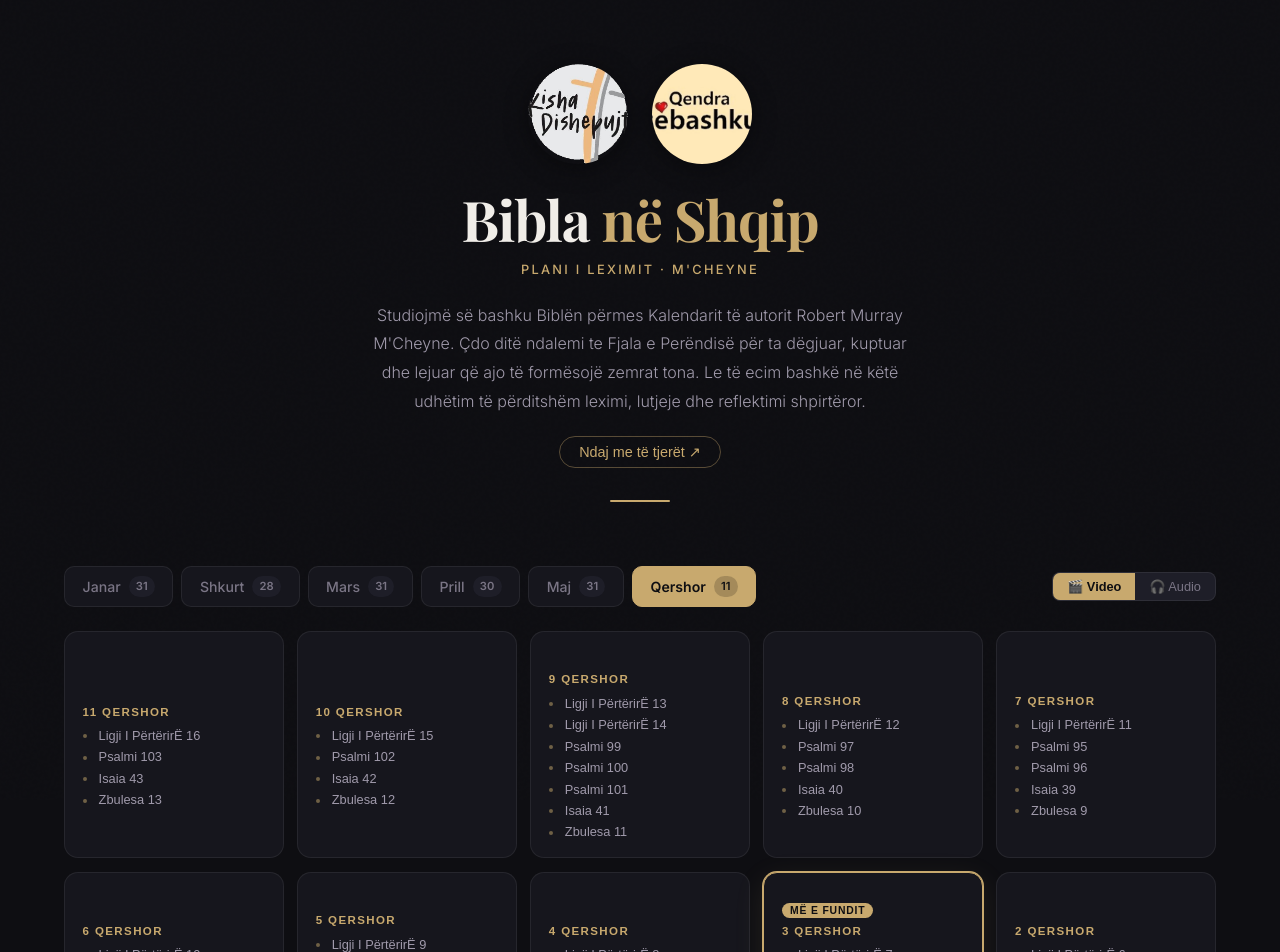
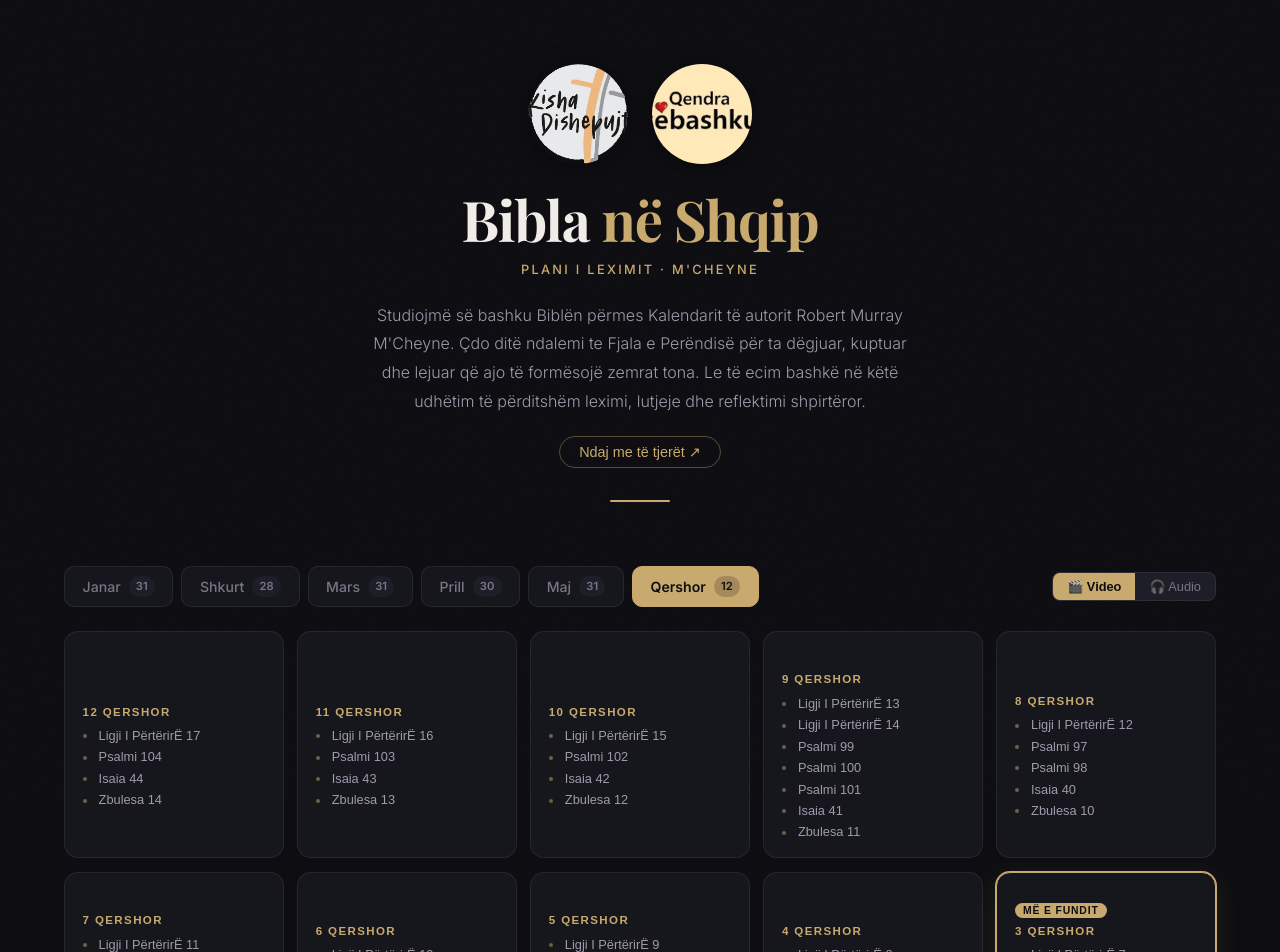
Before and after one commit to jeffandmeredith-max/bibla-shqip, a React (Vite) app: page / in a window 1280 px wide. Shown: the top 952 px of the page. Built offline with nearby package versions, Linux system fonts and the light colour scheme.

Commit message:
chore: daily update 2026-06-12

```diff
--- a/src/data/june.js
+++ b/src/data/june.js
@@ -276,5 +276,28 @@ export const june = [
         "start": 565
       }
     ]
+  },
+  {
+    "day": 12,
+    "date": "12 Qershor",
+    "videoId": "hvgblKUVKE4",
+    "readings": [
+      {
+        "title": "Ligji I PërtërirË 17",
+        "start": 0
+      },
+      {
+        "title": "Psalmi 104",
+        "start": 212
+      },
+      {
+        "title": "Isaia 44",
+        "start": 405
+      },
+      {
+        "title": "Zbulesa 14",
+        "start": 689
+      }
+    ]
   }
 ]
```
